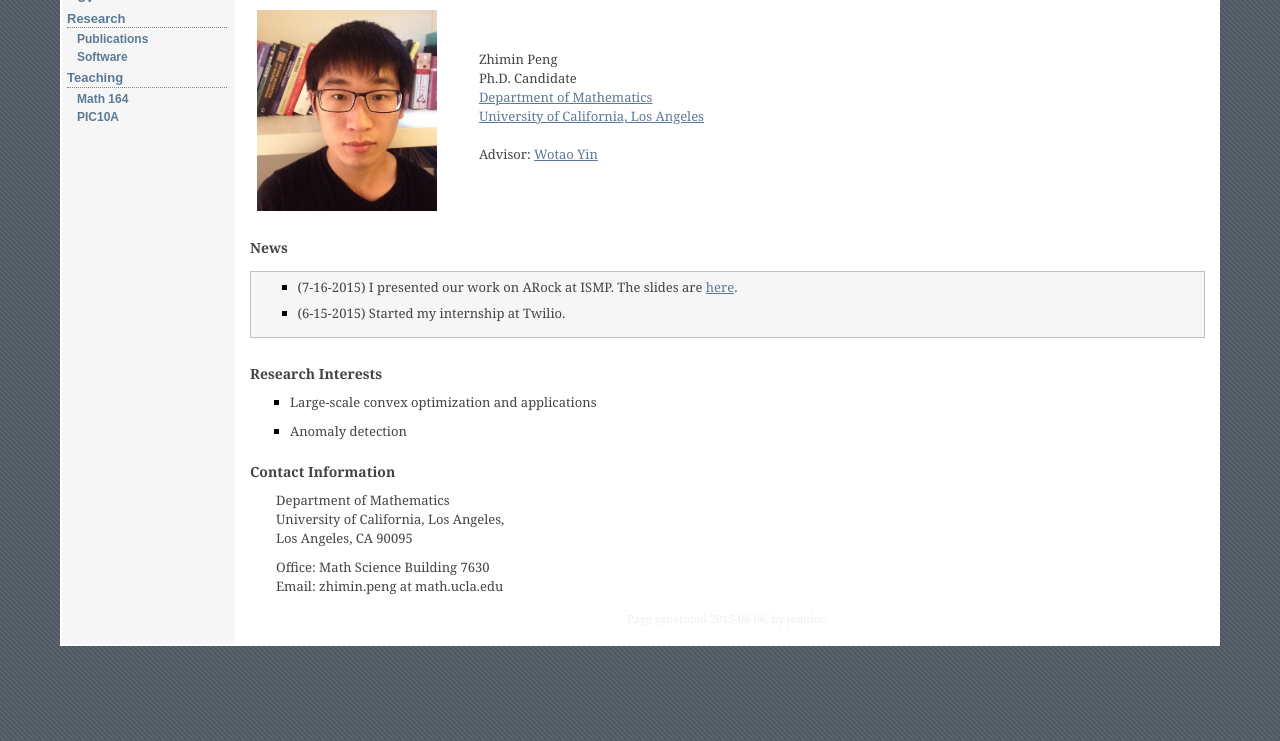
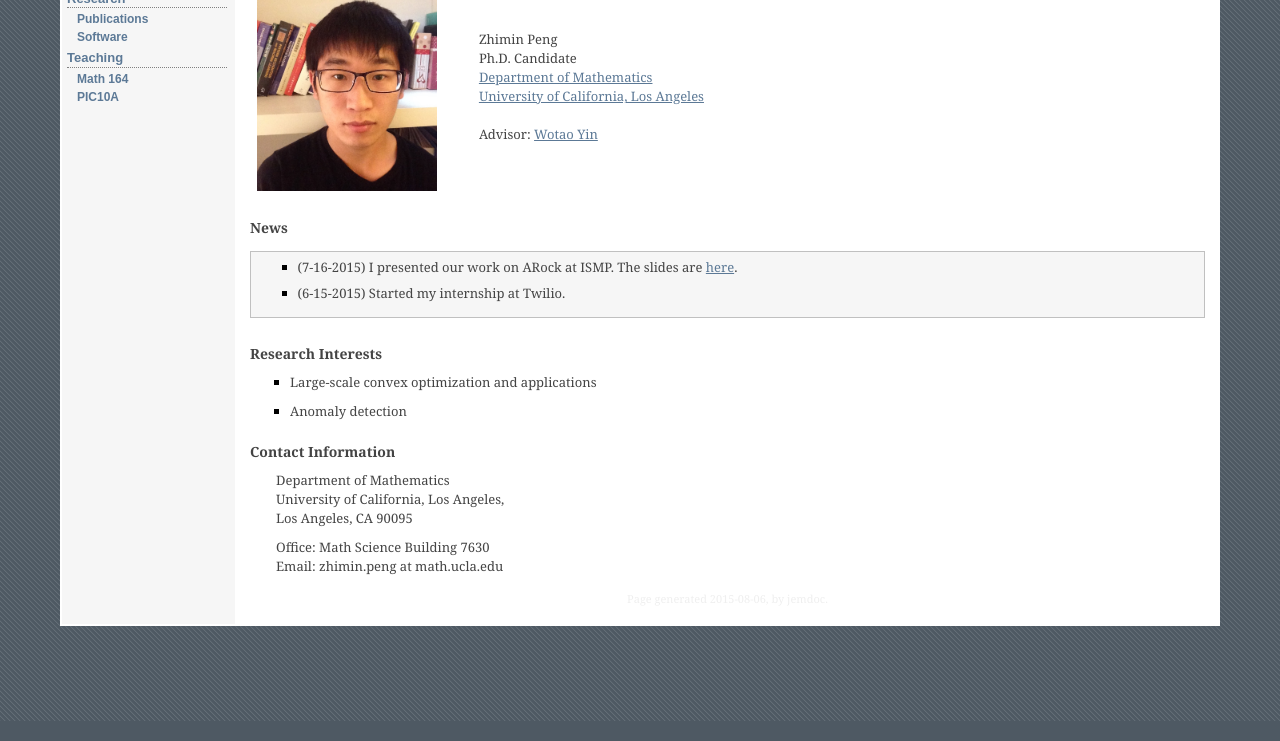
Before and after one commit to ZhiminPeng/my-ucla-website, a plain HTML site: page public_html/index.html in a window 1280 px wide. Shown: the part 139-880 px from the top of the page. Drawn offline with Linux system fonts and the light colour scheme.

Commit message:
modified the css file

```diff
--- a/public_html/jemdoc.css
+++ b/public_html/jemdoc.css
@@ -8,7 +8,7 @@ body {
     font-style: normal;
     font-variant: normal;
     font-weight: normal;
-	padding-top: 20px;
+	padding-top: 0em;
 	padding-bottom: 35px;
 	margin: 60px;
 }
```
